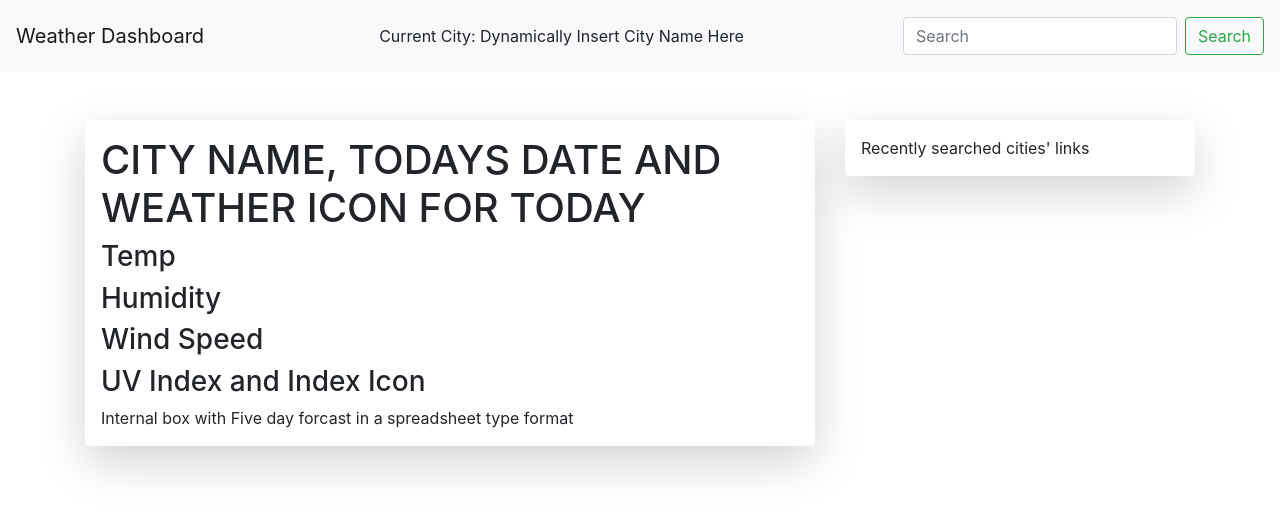
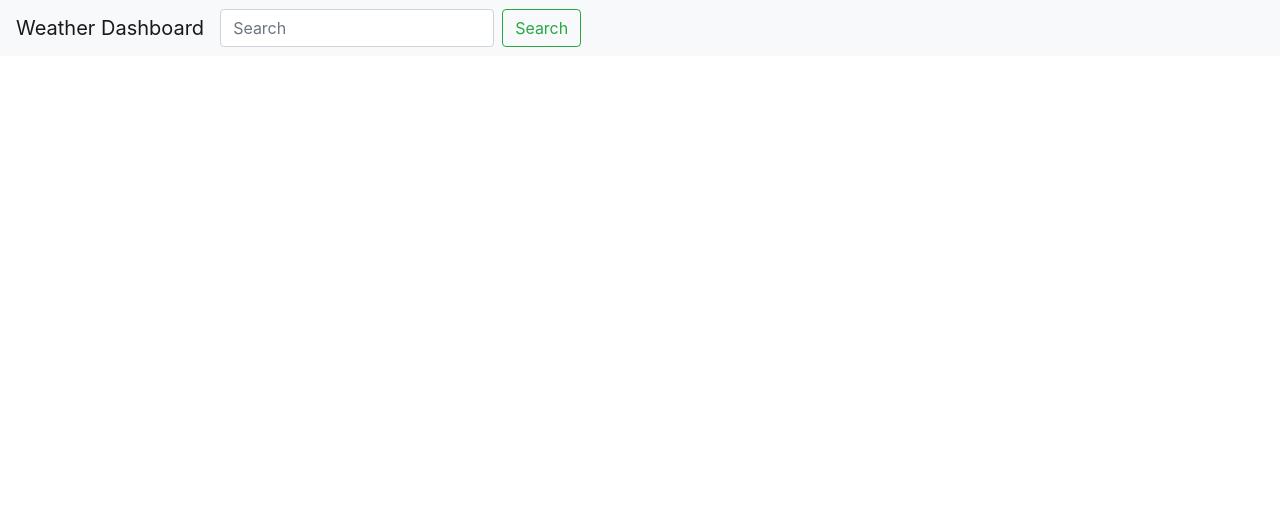
Before and after one commit to missjody/Weather-Dashboard-in-React, a Next.js app: page / in a window 1280 px wide. Shown: the top 514 px of the page. Built offline with nearby package versions, Linux system fonts and the light colour scheme.

Commit message:
pseudocoding out components

```diff
--- /dev/null
+++ b/components/currentCity.js
@@ -0,0 +1,17 @@
+// {/* VVVVVVVVVVVVVVVVVVVVVVVVVVVVVVVVVVVVVVVVVVVVVVVVVVVVVVV */}
+// {/* PUT THE CURRENT CITY HERE WHEN CURRENT CITY HAS A VALUE */}
+// {/* VVVVVVVVVVVVVVVVVVVVVVVVVVVVVVVVVVVVVVVVVVVVVVVVVVVVVVV */}
+// <currentCity city={city} />
+// {/* <p className="mr-auto ml-auto mt-3">Current City: Dynamically Insert City Name Here</p> */}
+
+import React from 'react';
+
+const currentCity = (city) => {
+    if (city) {
+        //display city
+    } else {
+        //display nothing
+    }
+}
+
+export default currentCity;
--- /dev/null
+++ b/components/fiveDayForcast.js
@@ -0,0 +1,18 @@
+// {/* VVVVVVVVVVV MAKE THIS A COMPONENT VVVVVVVVVVV */}
+// {/* <div>
+// Internal box with Five day forcast in a spreadsheet type format
+// </div> */}
+// <fiveDayForcast fiveDayInfo="fiveDayInfo" />
+import React from 'react';
+
+
+const fiveDayForcast = (fiveDayInfo) => {
+    if (fiveDayInfo) {
+        //loop through fiveDayInfo
+        //displaying each day in it's own box
+    } else {
+        //display nothing
+    }
+}
+
+export default fiveDayForcast;
--- /dev/null
+++ b/components/recentlySearchedCities.js
@@ -0,0 +1,16 @@
+// {/* VVVVVVVVVVV MAKE THIS A COMPONENT VVVVVVVVVVV */}
+// {/* <div className="shadow-lg p-3 mb-5 bg-white rounded mt-md-5 mt-sm-0">Recently searched cities' links</div> */}
+// // <recentlySearchedCities/>
+import React from 'react';
+
+
+const recentlySearchedCities = (dataInRecentHistory) => {
+    if (dataInRecentHistory) {
+        // display "Recently Searched Cities"
+        // and the list of the recently searched cities
+    } else {
+        // display "Recently Searched Cities Will Appear Here"
+    }
+}
+
+export default recentlySearchedCities
--- /dev/null
+++ b/components/todaysWeather.js
@@ -0,0 +1,19 @@
+// {/* VVVVVVVVVVV MAKE THIS A COMPONENT VVVVVVVVVVV */}
+// {/* <div className="shadow-lg p-3 mb-5 bg-white rounded mt-5">
+// <h1> TODAYS DATE AND WEATHER ICON FOR TODAY </h1>
+// <h3>Temp</h3>
+// <h3>Humidity</h3>
+// <h3>Wind Speed</h3>
+// <h3>UV Index and Index Icon</h3> */}
+// <todaysWeather weatherToday={weatherToday} />
+import React from 'react';
+
+const todaysWeather = (weatherToday) => {
+    if (weatherToday) {
+        //display today's weather information and icons
+    } else {
+        //display instructions on how to search for a city
+    }
+}
+
+export default todaysWeather;
--- a/pages/index.js
+++ b/pages/index.js
@@ -1,25 +1,18 @@
 import Head from 'next/head'
-import styles from '../styles/Home.module.css'
+// import styles from '../styles/Home.module.css'
+
+import recentlySearchedCities from "../components/recentlySearchedCities";
+import fiveDayForcast from "../components/fiveDayForcast";
+import todaysWeather from "../components/todaysWeather";
+import currentCity from "../components/currentCity";
 
 import {Container, Row, Col, Navbar, Nav, NavDropdown, Form, FormControl, Button} from 'react-bootstrap';
 
+// DO WE DO OUR ASYNC CALLS HERE AND THEN PASS THEM AS PROPS TO EACH OF THE COMPONENTS??
+
+// ON LOAD ASK FOR PERMISSION TO GRAB CURRENT LOCATION TO DISPLAY THAT LOCATIONS WEATHER
+
 export default function Home() {
-
-
-
-
-
-  // IMPORTANT
-  // hide api key
-  // allow for seraching of city and state or just city
-
-
-  // return (
-    //   <div>
-    //     test
-    //   </div>
-    // )
-
 
   return (
     // 1)
@@ -38,7 +31,7 @@ export default function Home() {
         City name displays here, search bar is available here */}
 
       {/* VVVVVVVVVVVVVVVVVVVVVVVVVVVVVVVVVVVVVVVVVVVVVVVVVVVVVVV */}
-      {/* STILL TO DO: STYLE, UPDATE APP NAME, CHANGE LINK OPTIONS*/}
+      {/* STILL TO DO: STYLE */}
       {/* LINK SEARCH TO API CALL, LINK CURRENT CITY NAME DYNAMIC */}
       {/* VVVVVVVVVVVVVVVVVVVVVVVVVVVVVVVVVVVVVVVVVVVVVVVVVVVVVVV */}
 
@@ -47,16 +40,13 @@ export default function Home() {
         <Navbar.Brand href="#home">Weather Dashboard</Navbar.Brand>
         <Navbar.Toggle aria-controls="basic-navbar-nav" />
         <Navbar.Collapse id="basic-navbar-nav">
-          {/* I don't really think we'll need links
-          <Nav className="mr-auto">
-            <Nav.Link href="#home">Home</Nav.Link>
-            <Nav.Link href="#link">Link</Nav.Link>
-          </Nav> */}
 
           {/* VVVVVVVVVVVVVVVVVVVVVVVVVVVVVVVVVVVVVVVVVVVVVVVVVVVVVVV */}
           {/* PUT THE CURRENT CITY HERE WHEN CURRENT CITY HAS A VALUE */}
           {/* VVVVVVVVVVVVVVVVVVVVVVVVVVVVVVVVVVVVVVVVVVVVVVVVVVVVVVV */}
-          <p className="mr-auto ml-auto mt-3">Current City: Dynamically Insert City Name Here</p>
+          {/* city={city} */}
+          <currentCity  />
+
 
           <Form inline>
             <FormControl type="text" placeholder="Search" className="mr-sm-2" />
@@ -78,21 +68,33 @@ export default function Home() {
 
         <Row>
           <Col sm={12} md={8}>
-            <div className="shadow-lg p-3 mb-5 bg-white rounded mt-5">
-              <h1> CITY NAME, TODAYS DATE AND WEATHER ICON FOR TODAY </h1>
+
+            {/* VVVVVVVVVVV MAKE THIS A COMPONENT VVVVVVVVVVV */}
+            {/* <div className="shadow-lg p-3 mb-5 bg-white rounded mt-5">
+              <h1> TODAYS DATE AND WEATHER ICON FOR TODAY </h1>
               <h3>Temp</h3>
               <h3>Humidity</h3>
               <h3>Wind Speed</h3>
-              <h3>UV Index and Index Icon</h3>
+              <h3>UV Index and Index Icon</h3> */}
+              {/* weatherToday={weatherToday} */}
+              <todaysWeather />
 
-              <div>
+
+              {/* VVVVVVVVVVV MAKE THIS A COMPONENT VVVVVVVVVVV */}
+              {/* <div>
                 Internal box with Five day forcast in a spreadsheet type format
-              </div>
-            </div>
+              </div> */}
+               {/* fiveDayInfo={fiveDayInfo} */}
+              <fiveDayForcast />
+            {/* </div> */}
           </Col>
 
           <Col>
-            <div className="shadow-lg p-3 mb-5 bg-white rounded mt-md-5 mt-sm-0">Recently searched cities' links</div>
+
+            {/* VVVVVVVVVVV MAKE THIS A COMPONENT VVVVVVVVVVV */}
+            {/* <div className="shadow-lg p-3 mb-5 bg-white rounded mt-md-5 mt-sm-0">Recently searched cities' links</div> */}
+            {/* dataInRecentHistory={dataInRecentHistory} */}
+            <recentlySearchedCities />
           </Col>
         </Row>
 
--- a/styles/Home.module.css
+++ b/styles/Home.module.css
@@ -16,7 +16,7 @@
   align-items: center;
 } */
 
-.footer {
+/* .footer {
   width: 100%;
   height: 100px;
   border-top: 1px solid #eaeaea;
@@ -24,9 +24,9 @@
   justify-content: center;
   align-items: center;
   margin-top: auto!important;
-}
+} */
 
-.footer img {
+/* .footer img {
   margin-left: 0.5rem;
 }
 
@@ -120,4 +120,4 @@
     width: 100%;
     flex-direction: column;
   }
-}
+} */
```
Also changed, not shown: components/footer.js (added), 1 other file (tests, documents, lock files or other folders).
